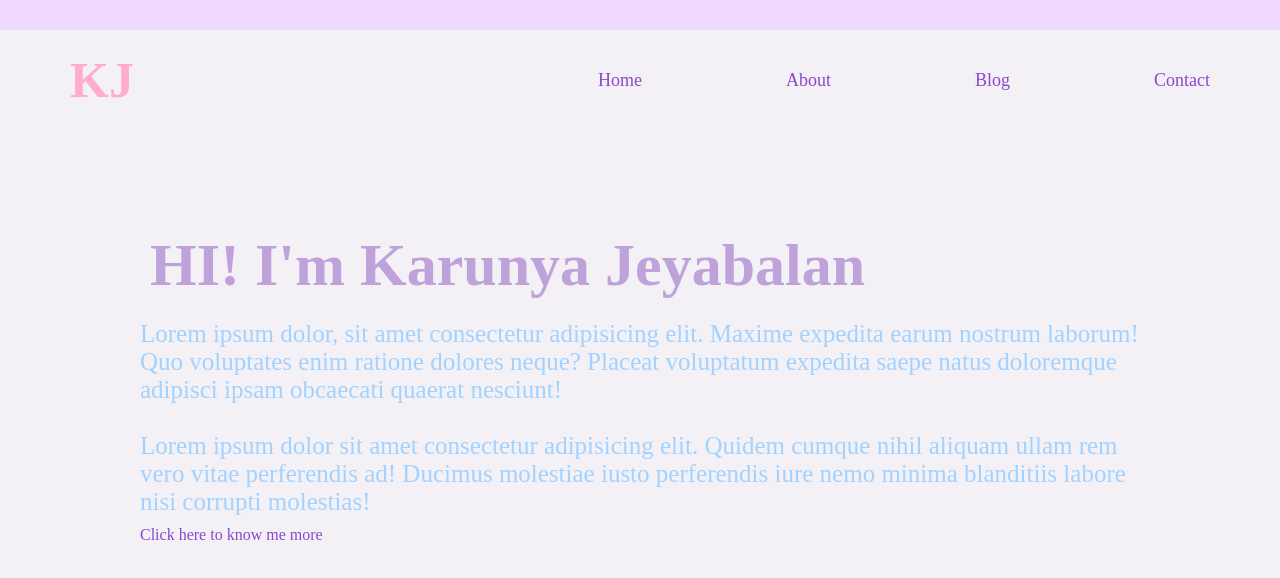
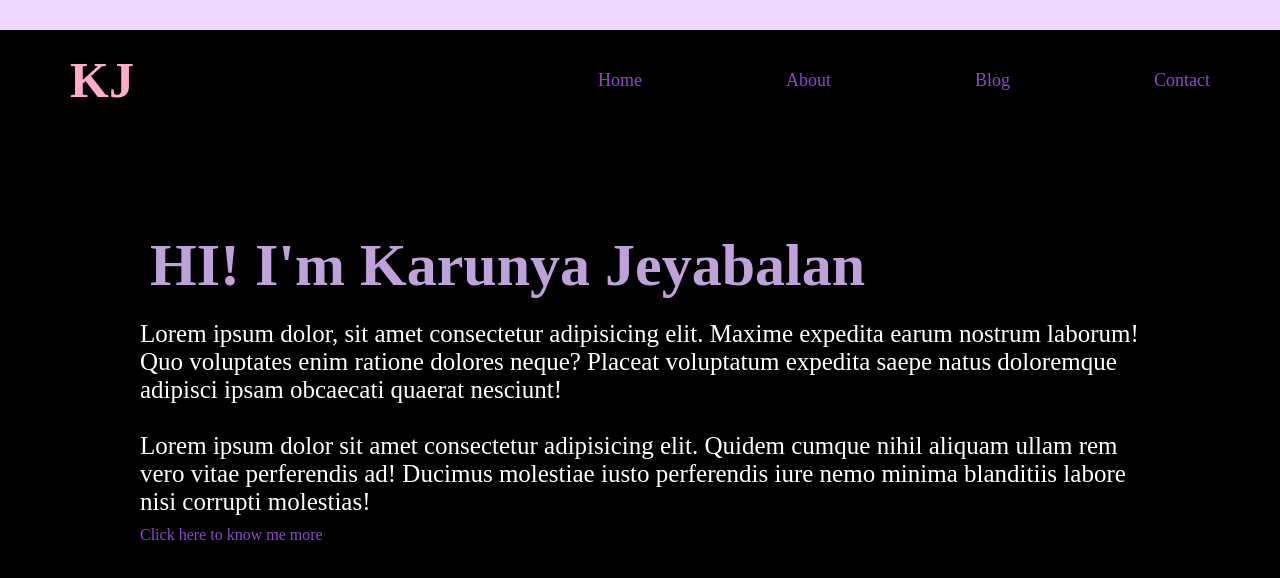
Before and after one commit to Karu-0503/ACS, a plain HTML site: page Home.html in a window 1280 px wide. Drawn offline with Linux system fonts and the light colour scheme.

Commit message:
Updated CSS file
Changed color of the backgrounf and paragraph

```diff
--- a/style.css
+++ b/style.css
@@ -1,5 +1,5 @@
 body{
-    background-color: #f3f1f5;
+    background-color: black;
     margin: 0;
 }
 
@@ -44,7 +44,7 @@ section{
 
 .content p{
     font-size: 25px;
-    color: #a2d2ff;
+    color: white;
     margin: 20px 90px 10px 90px;
 }
 
```
